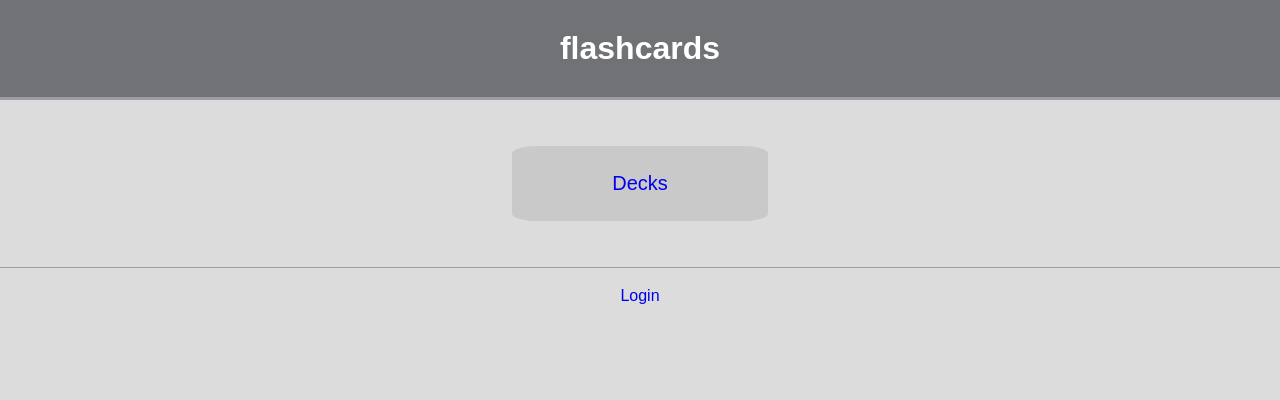
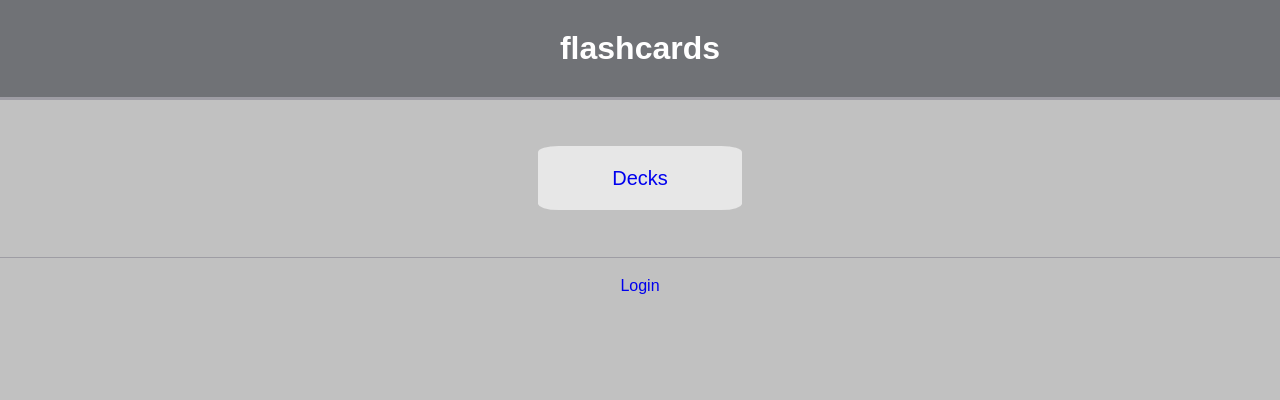
Before and after one commit to Momentum-Team-19/django-duplex-the-code-breakers, a Django app: page / in a window 1280 px wide. Shown: the top 400 px of the page. Run offline with Django 4.2, Linux system fonts and the light colour scheme.

Commit message:
just more styling

```diff
--- a/static/style.css
+++ b/static/style.css
@@ -2,12 +2,11 @@
 
 :root {
     --clr-header: #707276;
-    --clr-light: #acacac;
+    --clr-light: #ffffff;
     --clr-lighter: #dcdcdc;
-    --clr-lightest: #ffffff;
     --clr-dark: #0A1045;
-    --clr-primary: #c9c9c9;
-    --clr-secondary: #f6f6f6;
+    --clr-primary: #c1c1c1;
+    --clr-secondary: #e7e7e7;
 
     --clr-text1: #333333;
     --clr-text2: #4f4f4f;
@@ -30,13 +29,12 @@
 }
 
 body {
-    background-color: var(--clr-lighter);
+    background-color: var(--clr-primary);
 }
 
 header {
     padding: 30px;
     background-color: var(--clr-header);
-    color: var(--clr-dark);
     font-size: 30;
     border-bottom: 3px solid var(--clr-break);
     display: flex;
@@ -53,7 +51,7 @@
 .createBox {
     text-align: center;
     align-items: center;
-    background-color: var(--clr-primary);
+    background-color: var(--clr-secondary);
     border-radius: 5%;
     padding: 2%;
     margin: 8px;
@@ -61,7 +59,7 @@
     min-width: 228px;
     font-family: "Arial", sans-serif;
     font-size: 16px;
-    color: var(--clr-dark);
+    color: var(--clr-text1);
 }
 
 .saveButton {
@@ -69,7 +67,7 @@
     padding: 10px 25px;
     font-size: 16px;
     background-color: var(--clr-accent);
-    color: var(--clr-lightest);
+    color: var(--clr-light);
     border: none;
     border-radius: 20px;
     cursor: pointer;
@@ -77,7 +75,7 @@
 }
 
 .albumEdit {
-    box-shadow: 1px 1px 3px #00000020, -1px -1px 3px var(--clr-lightest);
+    box-shadow: 1px 1px 3px #00000020, -1px -1px 3px var(--clr-light);
     background: linear-gradient(140deg, rgba(255, 0, 0, 0), rgba(0, 0, 0, 0.1));
     display: flex;
     flex-direction: column;
@@ -90,18 +88,18 @@
     min-width: 228px;
     font-family: "Arial", sans-serif;
     font-size: 16px;
-    color: var(--clr-dark);
+    color: var(--clr-text1);
 }
 
 .pageName {
     font-family: "Arial", sans-serif;
     text-align: center;
-    color: var(--clr-lightest);
+    color: var(--clr-light);
     cursor: default;
 }
 
 .loginBox {
-    color: var(--clr-lightest);
+    color: var(--clr-light);
 }
 
 .container {
@@ -109,6 +107,8 @@
     justify-content: center;
     margin-top: 3%;
     margin-bottom: 3%;
+    margin-right: 10%;
+    margin-left: 10%;
 }
 
 .container80 {
@@ -119,7 +119,7 @@
 }
 
 .indexOption {
-    background: var(--clr-primary);
+    background: var(--clr-secondary);
     display: column;
     border-radius: 10%;
     padding: 2%;
@@ -137,7 +137,7 @@
 .deckBox {
     text-decoration: none;
     width: 20%;
-    background-color: var(--clr-primary);
+    background-color: var(--clr-secondary);
     border-radius: 10%;
     display: flex;
     justify-content: center;
@@ -168,7 +168,7 @@
 
 .detailsBox {
     width: 42%;
-    background-color: var(--clr-primary);
+    background-color: var(--clr-secondary);
     border-radius: 10%;
     display: flex;
     justify-content: center;
@@ -215,7 +215,7 @@
 .cardBox {
     text-decoration: none;
     width: 35%;
-    background-color: var(--clr-primary);
+    background-color: var(--clr-secondary);
     border-radius: 10%;
     display: flex;
     justify-content: center;
```
Also changed, not shown: static/stylefx.css (+15 -15 lines).
